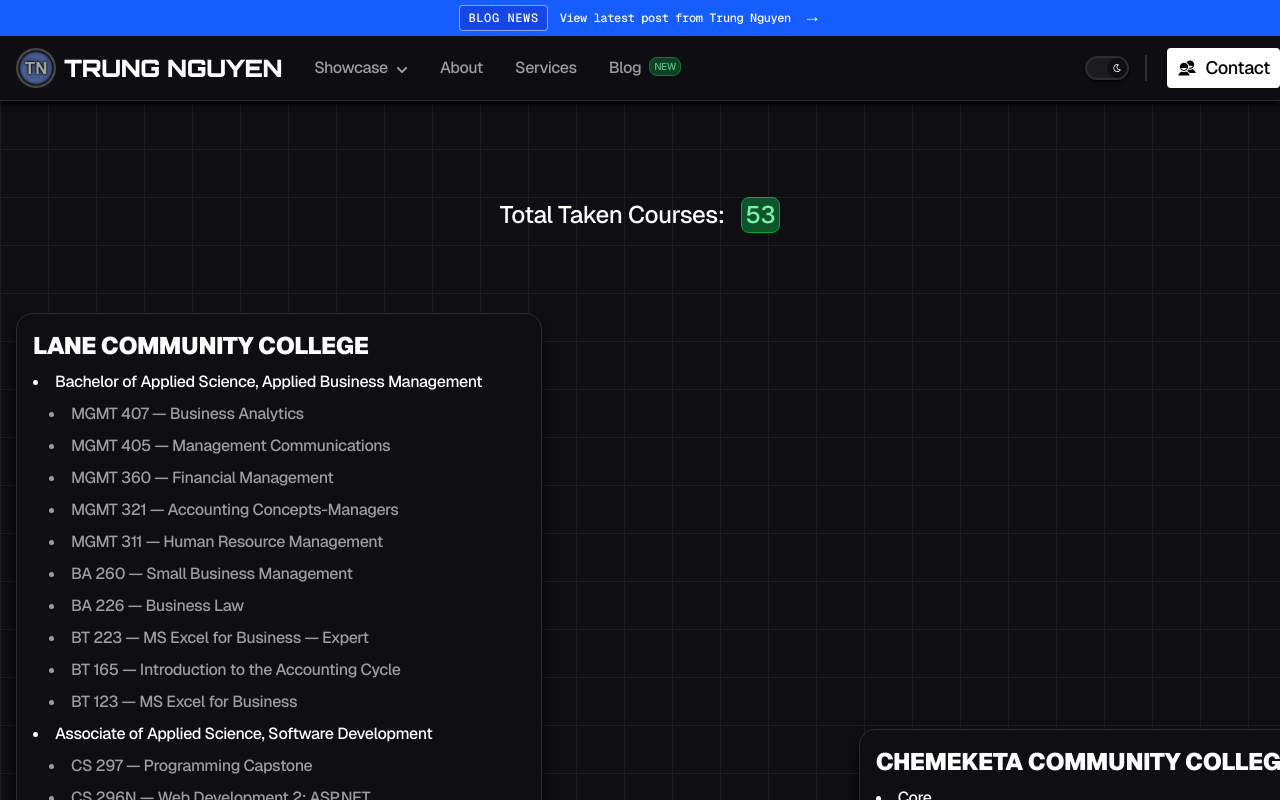
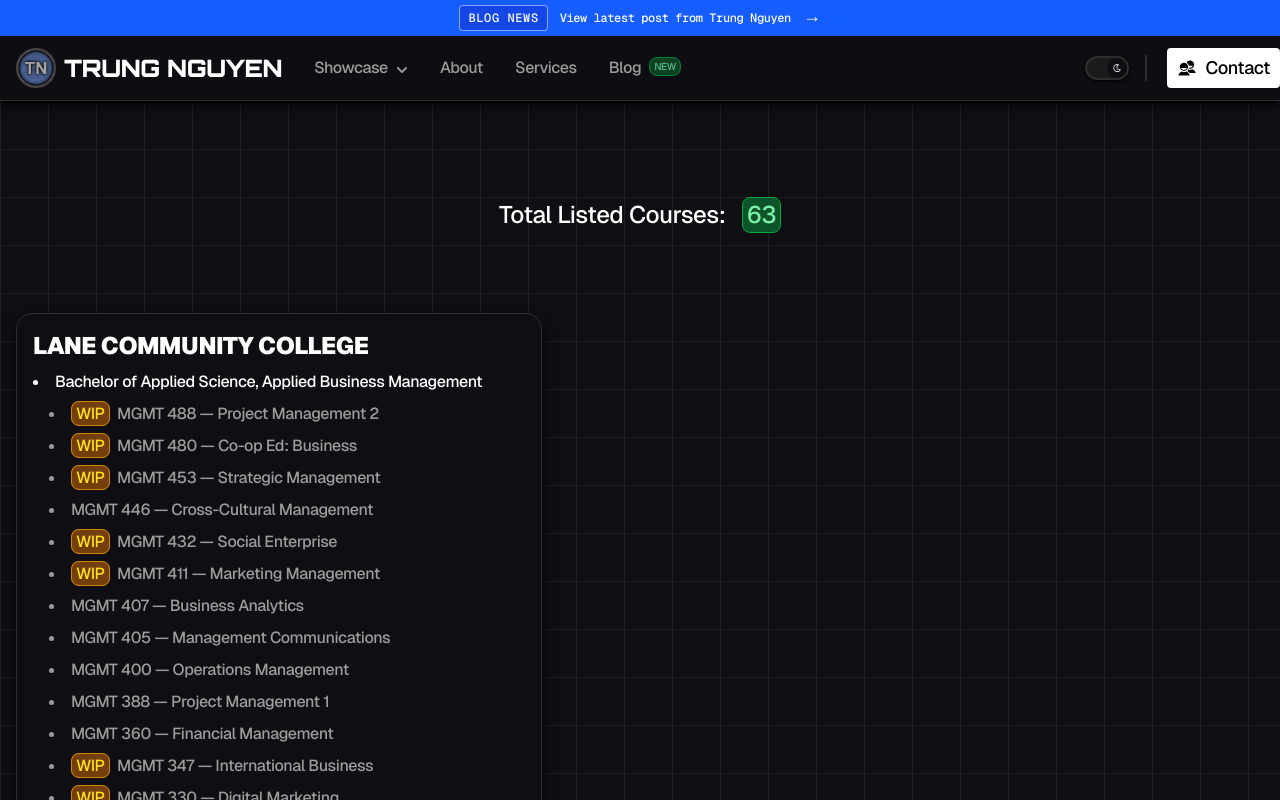
Before and after one commit to tnguyenwin/tnguyenwin.github.io, a Next.js app: page /courses in a window 1280 px wide. Shown: the top 800 px of the page. Built offline with nearby package versions, Linux system fonts and the light colour scheme.

Commit message:
Add more courses

```diff
--- a/app/components/Category.jsx
+++ b/app/components/Category.jsx
@@ -3,6 +3,8 @@
 import { styleDefaults } from '../globals';
 
 export default function Category({ category, items, subItems }) {
+    const stringWIP = 'WIP';
+
     return category ? (
         <div
             id={category.toLowerCase().replace(' ', '-')}
@@ -20,7 +22,16 @@ export default function Category({ category, items, subItems }) {
                                 <ul
                                     className={`${styleDefaults.textColorSecondary} ms-4 flex list-inside list-disc flex-col gap-2 [&>*:first-child]:mt-2`}>
                                     {subList.map((subItem, i2) => (
-                                        <li key={i2}>{subItem}</li>
+                                        <li key={i2}>
+                                            {subItem.includes(stringWIP) && (
+                                                <span className='me-1 rounded-lg border border-yellow-400 bg-yellow-100 px-1 py-px text-yellow-600 dark:border-yellow-600 dark:bg-yellow-900 dark:text-yellow-300'>
+                                                    WIP
+                                                </span>
+                                            )}{' '}
+                                            {subItem.includes(stringWIP)
+                                                ? subItem.replace(stringWIP, '')
+                                                : subItem}
+                                        </li>
                                     ))}
                                 </ul>
                             )}
--- a/app/courses/page.jsx
+++ b/app/courses/page.jsx
@@ -13,8 +13,8 @@ export default function Courses() {
             category: 'LANE COMMUNITY COLLEGE',
             items: 'Bachelor of Applied Science, Applied Business Management--Associate of Applied Science, Software Development--Electives',
             subItems: {
-                0: 'MGMT 407 — Business Analytics--MGMT 405 — Management Communications--MGMT 360 — Financial Management--MGMT 321 — Accounting Concepts-Managers--MGMT 311 — Human Resource Management--BA 260 — Small Business Management--BA 226 — Business Law--BT 223 — MS Excel for Business — Expert--BT 165 — Introduction to the Accounting Cycle--BT 123 — MS Excel for Business',
-                1: 'CS 297 — Programming Capstone--CS 296N — Web Development 2: ASP.NET--CS 295N — Web Development 1: ASP.NET--CS 280PR — Co-op Ed: Computer Programming--CS 276 — Database Systems and Modeling--CS 246 — System Design--CS 234N — Advanced Programming: C#--CS 233JS — Intermediate Programming: JavaScript--CS 206 — Co-op Ed: Computer Information Technology Seminar--CS 161N — Computer Science 1 (C# — Beginner)--CS 162N — Computer Science 2 (C# — Intermediate)--CS 133JS — Beg. Programming: JavaScript--CS 275 — Introduction to Database Systems and Modeling--CIS 195 — Web Authoring 1--CIS 125A — Software Tools: App Development--CIS 100 — Computing Careers Exploration--WR 227 — Technical Writing--WR 122 — Argument, Resch and Multi Comp',
+                0: 'WIP MGMT 488 — Project Management 2--WIP MGMT 480 — Co-op Ed: Business--WIP MGMT 453 — Strategic Management--MGMT 446 — Cross-Cultural Management--WIP MGMT 432 — Social Enterprise--WIP MGMT 411 — Marketing Management--MGMT 407 — Business Analytics--MGMT 405 — Management Communications--MGMT 400 — Operations Management--MGMT 388 — Project Management 1--MGMT 360 — Financial Management--WIP MGMT 347 — International Business--WIP MGMT 330 — Digital Marketing--MGMT 321 — Accounting Concepts-Managers--MGMT 311 — Human Resource Management--BA 260 — Small Business Management--BA 226 — Business Law--BT 223 — MS Excel for Business — Expert--BT 165 — Introduction to the Accounting Cycle--BT 123 — MS Excel for Business',
+                1: 'CS 297 — Programming Capstone--CS 296N — Web Development 2: ASP.NET--CS 295N — Web Development 1: ASP.NET--CS 280PR — Co-op Ed: Computer Programming--CS 276 — Database Systems and Modeling--CS 275 — Introduction to Database Systems and Modeling--CS 246 — System Design--CS 234N — Advanced Programming: C#--CS 233JS — Intermediate Programming: JavaScript--CS 206 — Co-op Ed: Computer Information Technology Seminar--CS 162N — Computer Science 2 (C#, Intermediate)--CS 161N — Computer Science 1 (C#, Beginner)--CS 133JS — Beg. Programming: JavaScript--CIS 195 — Web Authoring 1--CIS 125A — Software Tools: App Development--CIS 100 — Computing Careers Exploration--WR 227 — Technical Writing--WR 122 — Argument, Resch and Multi Comp',
                 2: 'CS 295R — Web Development 1: React--CS 260 — Data Structures 1--CS 235M — Advanced Mobile Application Development--CS 135M — Beginning Mobile Application Development--ART 288 — Intro to Web Design and Social Media--ART 216 — Digital Design Tools--ART 131 — Introduction to Drawing--COMM 218 — Interpersonal Communication--COMM 111Z — Public Speaking--GEOG 142 — Introduction to Human Geography'
             }
         },
@@ -40,7 +40,7 @@ export default function Courses() {
                     hasViewportHeight={false}>
                     <Row extraClasses='flex flex-col gap-4 lg:gap-12 items-center size-full'>
                         <div className='m-4 flex items-center gap-4 lg:mt-4 lg:mb-8 lg:text-2xl'>
-                            Total Taken Courses:
+                            Total Listed Courses:
                             <span className='rounded-lg border border-green-400 bg-green-100 px-1 py-px text-green-600 dark:border-green-600 dark:bg-green-900 dark:text-green-300'>
                                 {coursesCategories.reduce(
                                     (sum, obj) =>
```
Also changed, not shown: 1 other file (tests, documents, lock files or other folders).
